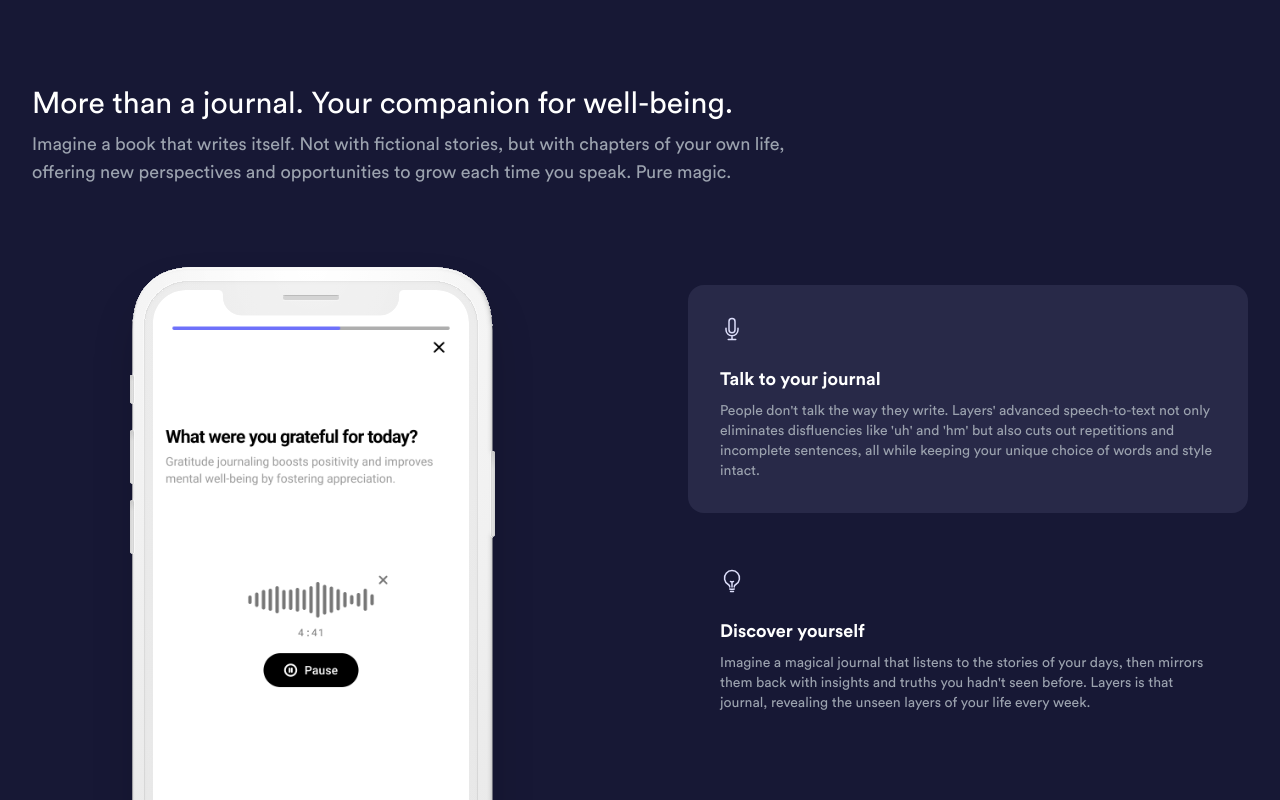
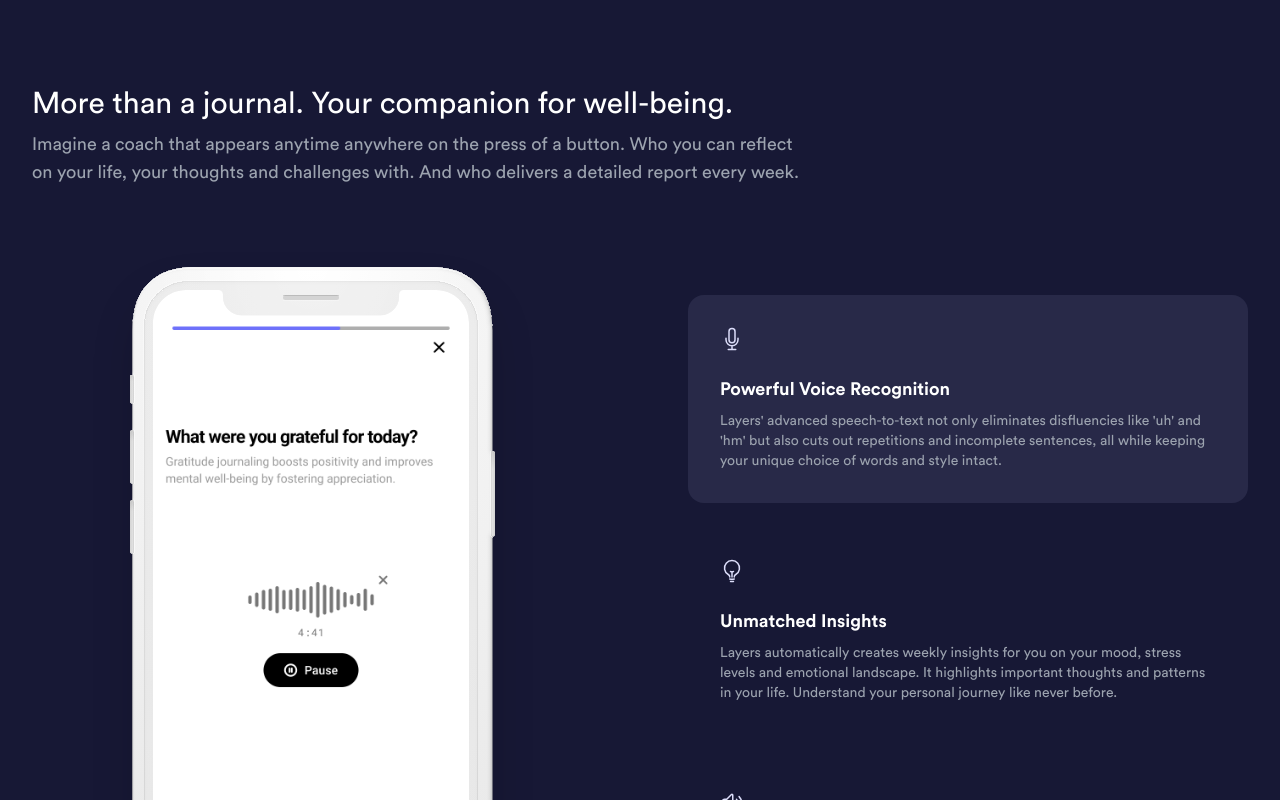
Before and after one commit to layers-ai/layers-website, a Next.js app: page / in a window 1280 px wide. Shown: the part 2820-3620 px from the top of the page. Built offline with nearby package versions, Linux system fonts and the light colour scheme.

Commit message:
Update copy in PrimaryFeatures.

```diff
--- a/src/components/PrimaryFeatures.jsx
+++ b/src/components/PrimaryFeatures.jsx
@@ -20,23 +20,23 @@ import {
 
 const features = [
   {
-    name: "Talk to your journal",
+    name: "Powerful Voice Recognition",
     description:
-      "People don't talk the way they write. Layers' advanced speech-to-text not only eliminates disfluencies like 'uh' and 'hm' but also cuts out repetitions and incomplete sentences, all while keeping your unique choice of words and style intact.",
+      "Layers' advanced speech-to-text not only eliminates disfluencies like 'uh' and 'hm' but also cuts out repetitions and incomplete sentences, all while keeping your unique choice of words and style intact.",
     icon: MicrophoneIcon,
     screen: VoiceScreen,
   },
   {
-    name: "Discover yourself",
+    name: "Unmatched Insights",
     description:
-      "Imagine a magical journal that listens to the stories of your days, then mirrors them back with insights and truths you hadn't seen before. Layers is that journal, revealing the unseen layers of your life every week.",
+      "Layers automatically creates weekly insights for you on your mood, stress levels and emotional landscape. It highlights important thoughts and patterns in your life. Understand your personal journey like never before.",
     icon: LightBulbIcon,
     screen: InsightScreen,
   },
   {
     name: "Your life in a podcast",
     description:
-      "Receive a weekly podcast of your life's highlights and reflections. Sit back, listen, and uncover key moments, challenges, and joys, unraveling not just how you feel but why.",
+      "You can even listen to your weekly insights as a personal podcast. Sit back and relax, take stock and review key moments, challenges and joys. Understand not just how you felt but why.",
     icon: SpeakerWaveIcon,
     screen: PodcastScreen,
   },
@@ -274,9 +274,12 @@ export function PrimaryFeatures() {
             {/* A life coach. In your pocket. */}
           </h2>
           <p className="mt-2 text-lg text-gray-400">
-            Imagine a book that writes itself. Not with fictional stories, but
+            {/* Imagine a book that writes itself. Not with fictional stories, but
             with chapters of your own life, offering new perspectives and
-            opportunities to grow each time you speak. Pure magic.
+            opportunities to grow each time you speak. Pure magic. */}
+            Imagine a coach that appears anytime anywhere on the press of a
+            button. Who you can reflect on your life, your thoughts and
+            challenges with. And who delivers a detailed report every week.
           </p>
         </div>
       </Container>
```
